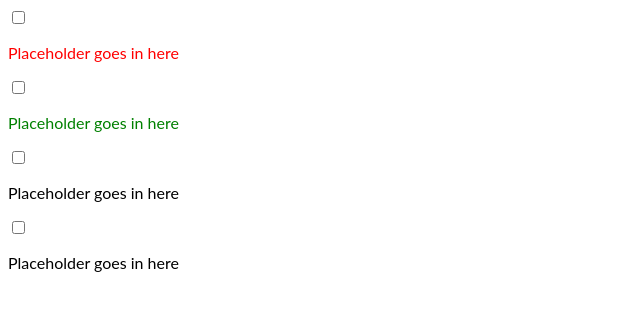
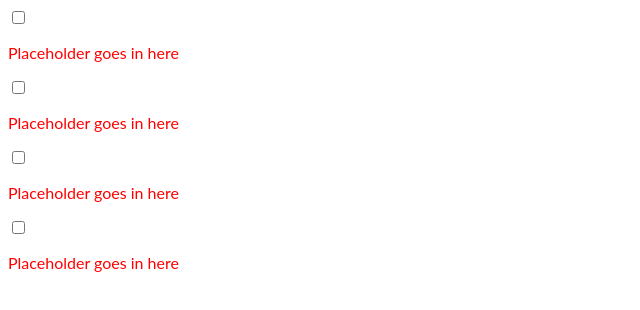
Before and after one commit to lerbal7/react-Project, a React app: page / in a window 1280 px wide. Shown: the whole page, without its empty margins (0-640 px from the left). Built offline with nearby package versions, Linux system fonts and the light colour scheme.

Commit message:
Modified the TodoItem component

```diff
--- a/App.js
+++ b/App.js
@@ -3,7 +3,12 @@ import TodoItem from "./TodoItem"
 
 function App() {
   return (
-    <TodoItem />
+    <div>
+      <TodoItem />
+      <TodoItem />
+      <TodoItem />
+      <TodoItem />
+    </div>
   )
 }
 
--- a/TodoItem.js
+++ b/TodoItem.js
@@ -11,15 +11,6 @@ function TodoItem() {
     <div>
       <input type="checkbox" />
       <p style={styles}>Placeholder goes in here</p>
-
-      <input type="checkbox" />
-      <p className="stylePara2">Placeholder goes in here</p>
-
-      <input type="checkbox" />
-      <p>Placeholder goes in here</p>
-
-      <input type="checkbox" />
-      <p>Placeholder goes in here</p>
     </div>
   )
 }
--- a/style.css
+++ b/style.css
@@ -1,7 +1,3 @@
 h1, p {
   font-family: Lato;
 }
-
-.stylePara2 {
-  color: green;
-}
```
